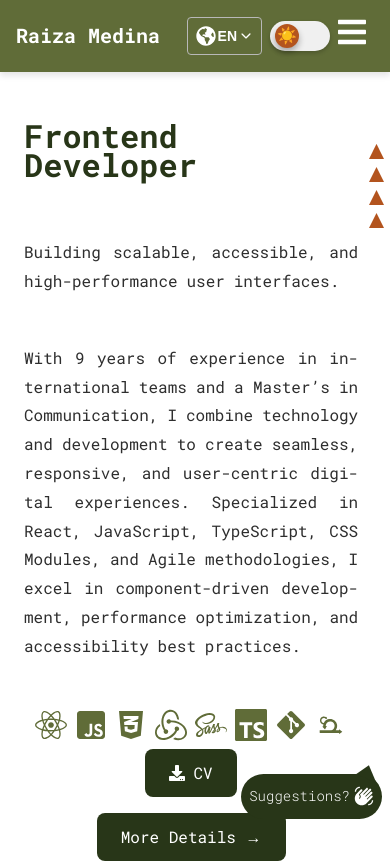
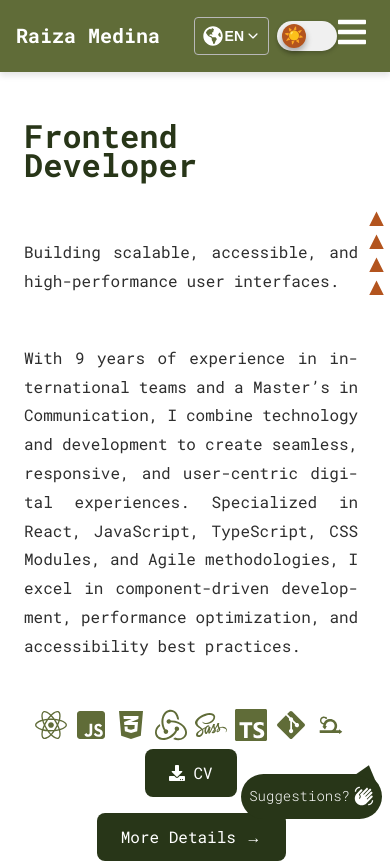
Before and after one commit to raimedina/portfolio, a React (Create React App) app: page /en in a window 390 px wide. Shown: the top 863 px of the page. Built offline with nearby package versions, Linux system fonts and the light colour scheme.

Commit message:
improve header

```diff
--- a/src/components/Layout/Header/Header.module.css
+++ b/src/components/Layout/Header/Header.module.css
@@ -48,7 +48,7 @@
 
   .hamburgerWrapper {
     display: block;
-    margin-left: -3px;
+    margin-left: -10px;
   }
 
 }
--- a/src/features/PyramidProgress/PyramidProgress.module.css
+++ b/src/features/PyramidProgress/PyramidProgress.module.css
@@ -35,7 +35,7 @@
   }
 
   .pyramidContainer {
-    bottom: 73%;
+    bottom: 65%;
     top: auto;
     transform: none;
     right: 6px;
```
